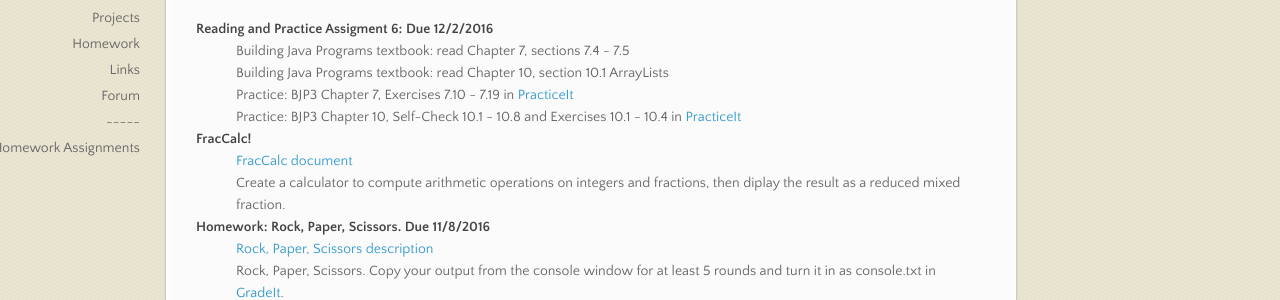
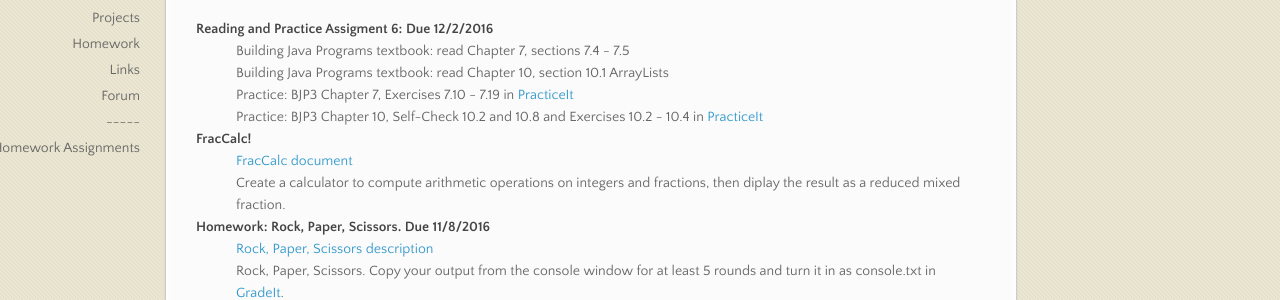
Before and after one commit to stutlerk/ihs-website, a Jekyll site: the page built from _apcs/homework.html, in a window 1280 px wide and 900 px high. Shown: the part 261-561 px from the top of the window. Built offline with Jekyll 4.4.1, drawn with Linux system fonts in a browser that asks for light colours; nearby versions of some CDN libraries.

Commit message:
Update homework.html

```diff
--- a/_apcs/homework.html
+++ b/_apcs/homework.html
@@ -10,7 +10,7 @@ layout: course
     <dd>Building Java Programs textbook: read Chapter 7, sections 7.4 - 7.5</dd>
     <dd>Building Java Programs textbook: read Chapter 10, section 10.1 ArrayLists</dd>
     <dd>Practice: BJP3 Chapter 7, Exercises 7.10 - 7.19 in <a href="http://practiceit.cs.washington.edu/">PracticeIt</a></dd>
-    <dd>Practice: BJP3 Chapter 10, Self-Check 10.1 - 10.8 and Exercises 10.1 - 10.4 in <a href="http://practiceit.cs.washington.edu/">PracticeIt</a></dd>
+    <dd>Practice: BJP3 Chapter 10, Self-Check 10.2 and 10.8 and Exercises 10.2 - 10.4 in <a href="http://practiceit.cs.washington.edu/">PracticeIt</a></dd>
 
     <dt>FracCalc!</dt>
     <dd><a href="https://issaquahwednet-my.sharepoint.com/personal/stutlerk_issaquah_wednet_edu/_layouts/15/guestaccess.aspx?guestaccesstoken=HxF11BQZU2fJm3acK45utEI6PmrtOuZ4AKo5ktQhoV0%3d&docid=09d3b67922a8f47cfa588856038f8467c&rev=1">FracCalc document</a></dd>
```
